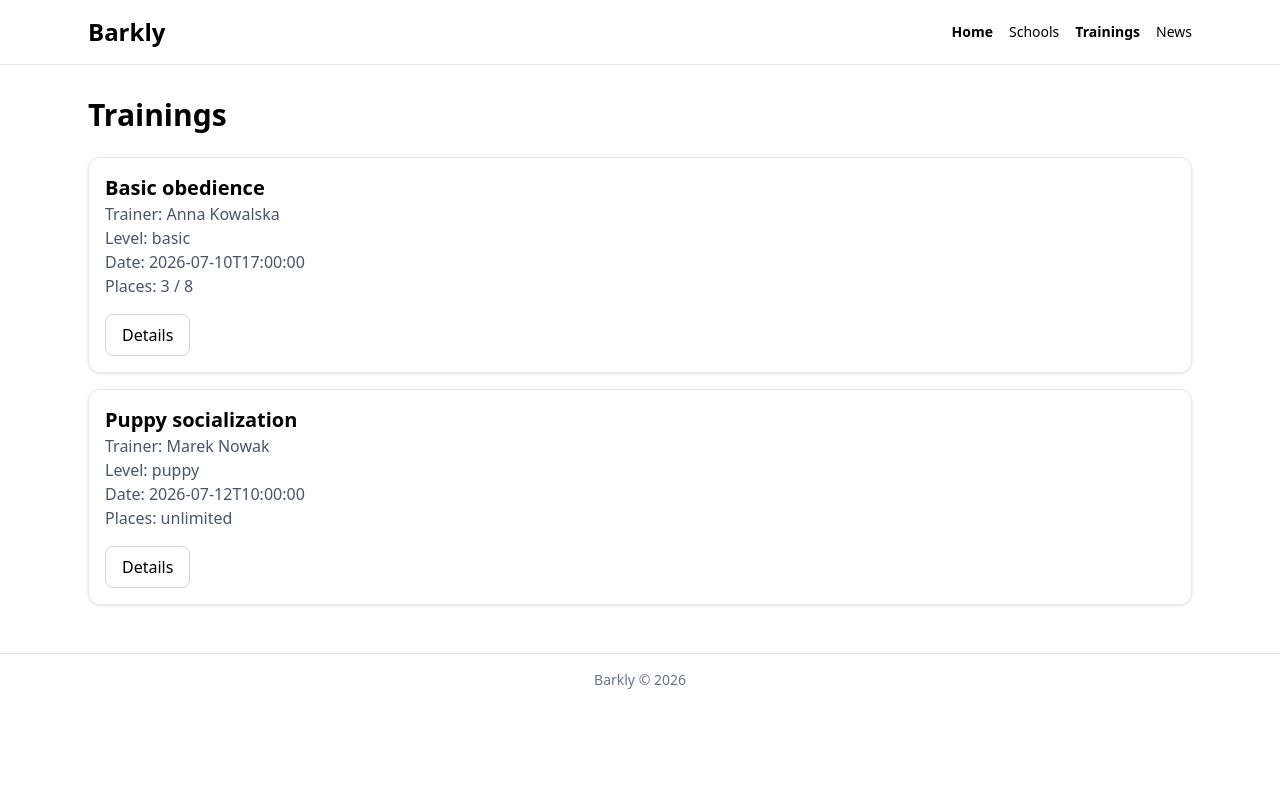
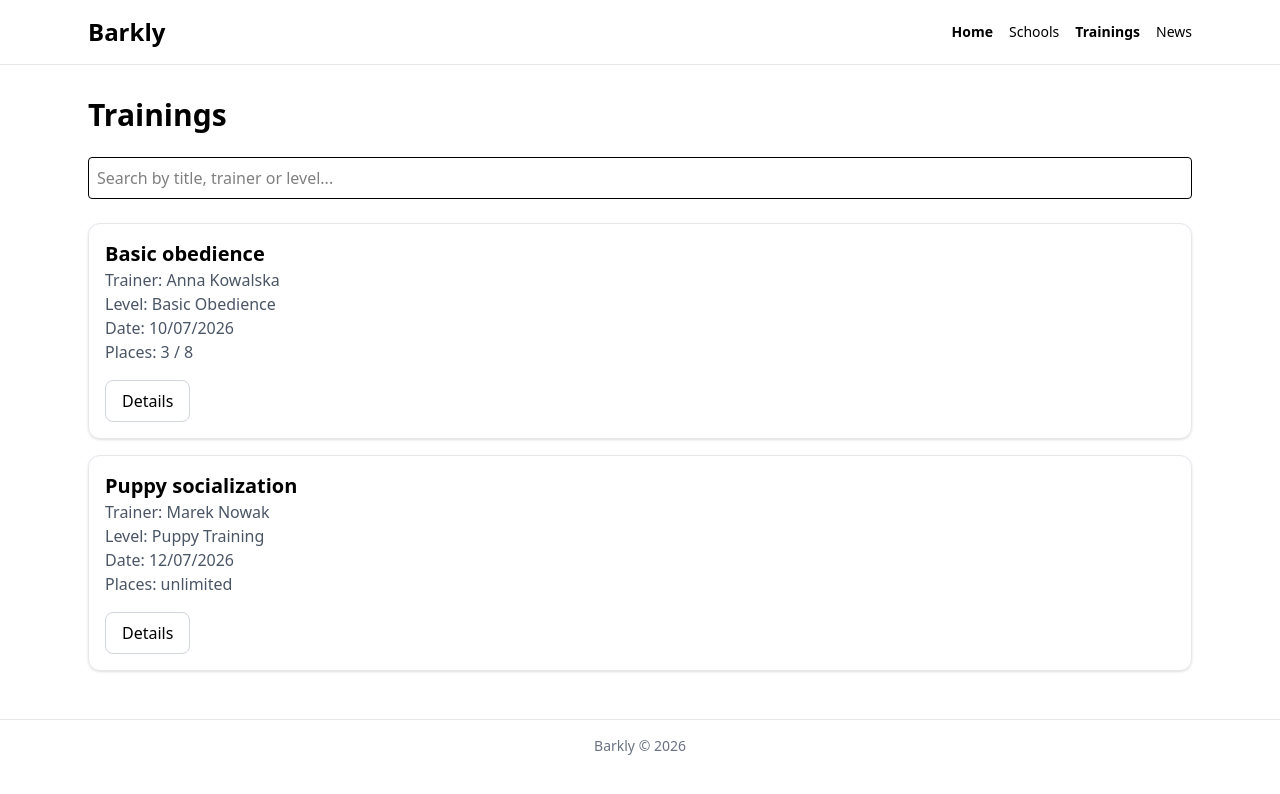
Before and after one commit to klopucki/barkly, an Angular app: page /trainings in a window 1280 px wide. Shown: the top 794 px of the page. Built offline with nearby package versions, Linux system fonts and the light colour scheme.

Commit message:
testowanie effect i skorzystanie z pipes

```diff
--- a/src/app/features/trainings/components/training-card/training-card.html
+++ b/src/app/features/trainings/components/training-card/training-card.html
@@ -2,8 +2,8 @@
   <h2 class="text-xl font-semibold">{{ training().title }}</h2>
 
   <p class="text-gray-600">Trainer: {{ training().trainerName }}</p>
-  <p class="text-gray-600">Level: {{ training().level }}</p>
-  <p class="text-gray-600">Date: {{ training().startAt }}</p>
+  <p class="text-gray-600">Level: {{ training().level | trainingLevel }}</p>
+  <p class="text-gray-600">Date: {{ training().startAt | date: 'dd/MM/yyyy' }}</p>
 
   <p class="text-gray-600">
     Places:
--- a/src/app/features/trainings/components/training-card/training-card.ts
+++ b/src/app/features/trainings/components/training-card/training-card.ts
@@ -1,18 +1,14 @@
-import { Component, input, output } from '@angular/core';
+import { Component, input } from '@angular/core';
 import { Training } from '../../training.model';
 import { RouterLink } from '@angular/router';
+import { TrainingLevelPipe } from '../../../../shared/pipes/training-level-pipe';
+import { DatePipe } from '@angular/common';
 
 @Component({
   selector: 'app-training-card',
-  imports: [RouterLink],
+  imports: [RouterLink, TrainingLevelPipe, DatePipe],
   templateUrl: './training-card.html',
 })
 export class TrainingCard {
   training = input.required<Training>();
-
-  bookClicked = output<Training>();
-
-  onBookClick(): void {
-    this.bookClicked.emit(this.training());
-  }
 }
--- a/src/app/pages/trainings/trainings.html
+++ b/src/app/pages/trainings/trainings.html
@@ -1,10 +1,19 @@
+
 <section>
   <h1 class="mb-6 text-3xl font-bold">Trainings</h1>
 
-  @for (training of trainings(); track training.id) {
-    <app-training-card
-      [training]="training"
-      (bookClicked)="onBookTraining($event)"
-    />
+  <input
+    class="mb-6 w-full rounded border p-2"
+    placeholder="Search by title, trainer or level..."
+    #searchInput
+    (input)="searchText.set(searchInput.value)"
+  />
+
+  @if (trainings().length === 0) {
+    <p class="text-gray-500">No trainings found.</p>
+  } @else {
+    @for (training of trainings(); track training.id) {
+      <app-training-card [training]="training"  />
+    }
   }
 </section>
--- a/src/app/pages/trainings/trainings.ts
+++ b/src/app/pages/trainings/trainings.ts
@@ -1,20 +1,37 @@
-import { Component, inject } from '@angular/core';
-import { Training } from '../../features/trainings/training.model';
+import { Component, computed, inject, signal, effect } from '@angular/core';
+import { TrainingService } from '../../features/trainings/training';
 import { TrainingCard } from '../../features/trainings/components/training-card/training-card';
-import { TrainingService } from '../../features/trainings/training';
 
 @Component({
   selector: 'app-trainings',
   imports: [TrainingCard],
   templateUrl: './trainings.html',
-  styleUrl: './trainings.css',
 })
 export class Trainings {
   private readonly trainingService = inject(TrainingService);
 
-  trainings = this.trainingService.trainings;
+  searchText = signal('');
 
-  onBookTraining(training: Training): void {
-    this.trainingService.bookTraining(training.id);
+  trainings = computed(() => {
+    const search = this.searchText().trim().toLowerCase();
+
+    if (!search) {
+      return this.trainingService.trainings();
+    }
+
+    return this.trainingService
+      .trainings()
+      .filter(
+        (training) =>
+          training.title.toLowerCase().includes(search) ||
+          training.trainerName.toLowerCase().includes(search) ||
+          training.level.toLowerCase().includes(search),
+      );
+  });
+
+  constructor() {
+    effect(() => {
+      localStorage.setItem('training-search', this.searchText());
+    });
   }
 }
--- /dev/null
+++ b/src/app/shared/pipes/training-level-pipe.ts
@@ -0,0 +1,26 @@
+import { Pipe, PipeTransform } from '@angular/core';
+import { TrainingLevel } from '../../features/trainings/training.model';
+
+@Pipe({
+  name: 'trainingLevel',
+})
+export class TrainingLevelPipe implements PipeTransform {
+  transform(value: TrainingLevel): string {
+    switch (value) {
+      case 'puppy':
+        return 'Puppy Training';
+
+      case 'basic':
+        return 'Basic Obedience';
+
+      case 'advanced':
+        return 'Advanced Training';
+
+      case 'sport':
+        return 'Sport Training';
+
+      default:
+        return value;
+    }
+  }
+}
```
Also changed, not shown: 1 other file (tests, documents, lock files or other folders).
